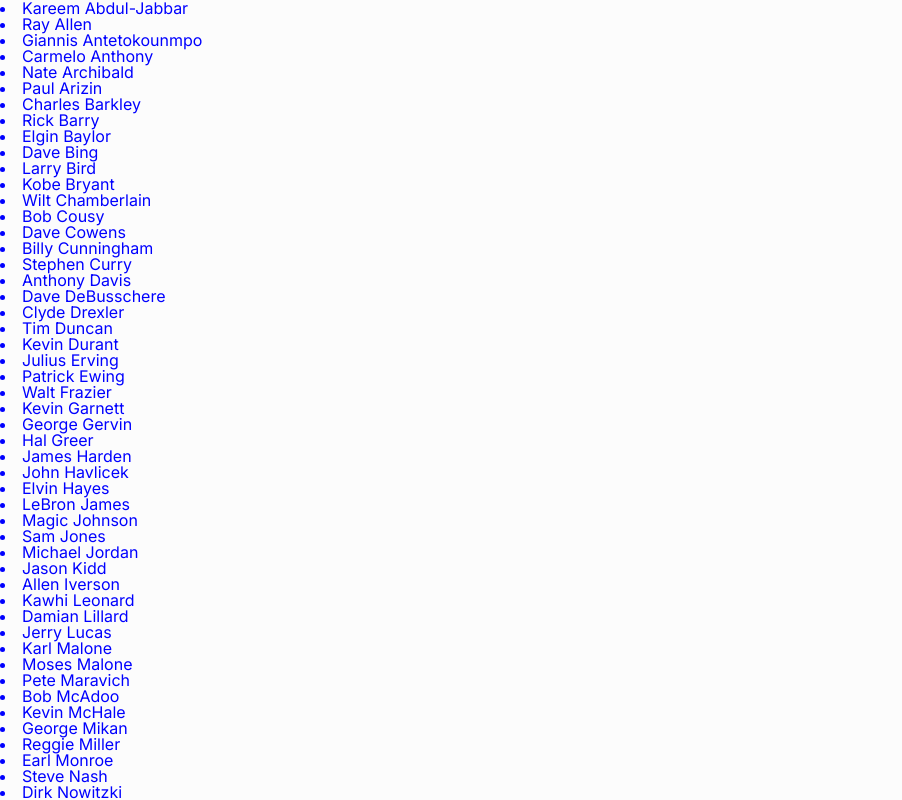
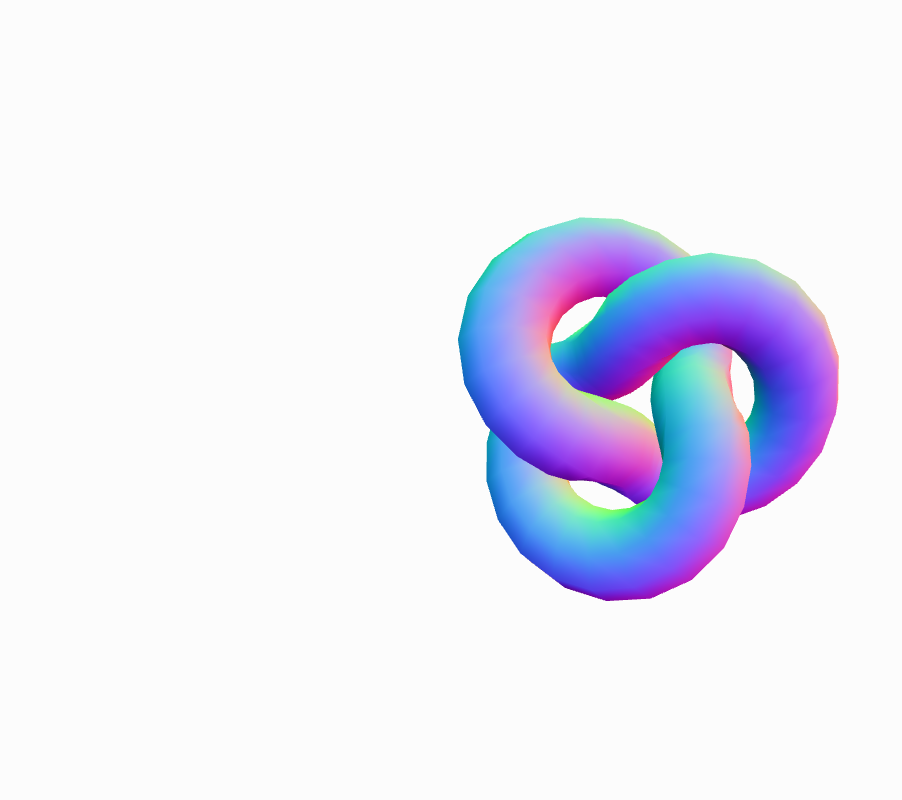
Before and after one commit to rqphy/NBA75, a Next.js app: page / in a window 1280 px wide. Shown: the top 800 px of the page, without its empty margins (0-902 px from the left). Built offline with nearby package versions, Linux system fonts and the light colour scheme.

Commit message:
:sparkles: add default canvas

```diff
--- /dev/null
+++ b/app/_components/Experience/Experience.tsx
@@ -0,0 +1,16 @@
+"use client"
+import React from "react"
+import { Canvas } from "@react-three/fiber"
+
+const Experience = () => {
+	return (
+		<Canvas>
+			<mesh>
+				<torusKnotGeometry />
+				<meshNormalMaterial />
+			</mesh>
+		</Canvas>
+	)
+}
+
+export default Experience
--- a/app/page.tsx
+++ b/app/page.tsx
@@ -1,14 +1,13 @@
 import styles from "./css/page.module.css"
 import playersList from "./data/players.json"
 import Player from "./_components/PlayerCard/PlayerCard"
+import Experience from "./_components/Experience/Experience"
 
 export default function Home() {
 	return (
 		<main className={styles.main}>
 			<section className={styles.map}>
-				{playersList.map((player, index) => (
-					<Player name={player.name} index={index} uid={player.uid} />
-				))}
+				<Experience />
 			</section>
 		</main>
 	)
```
